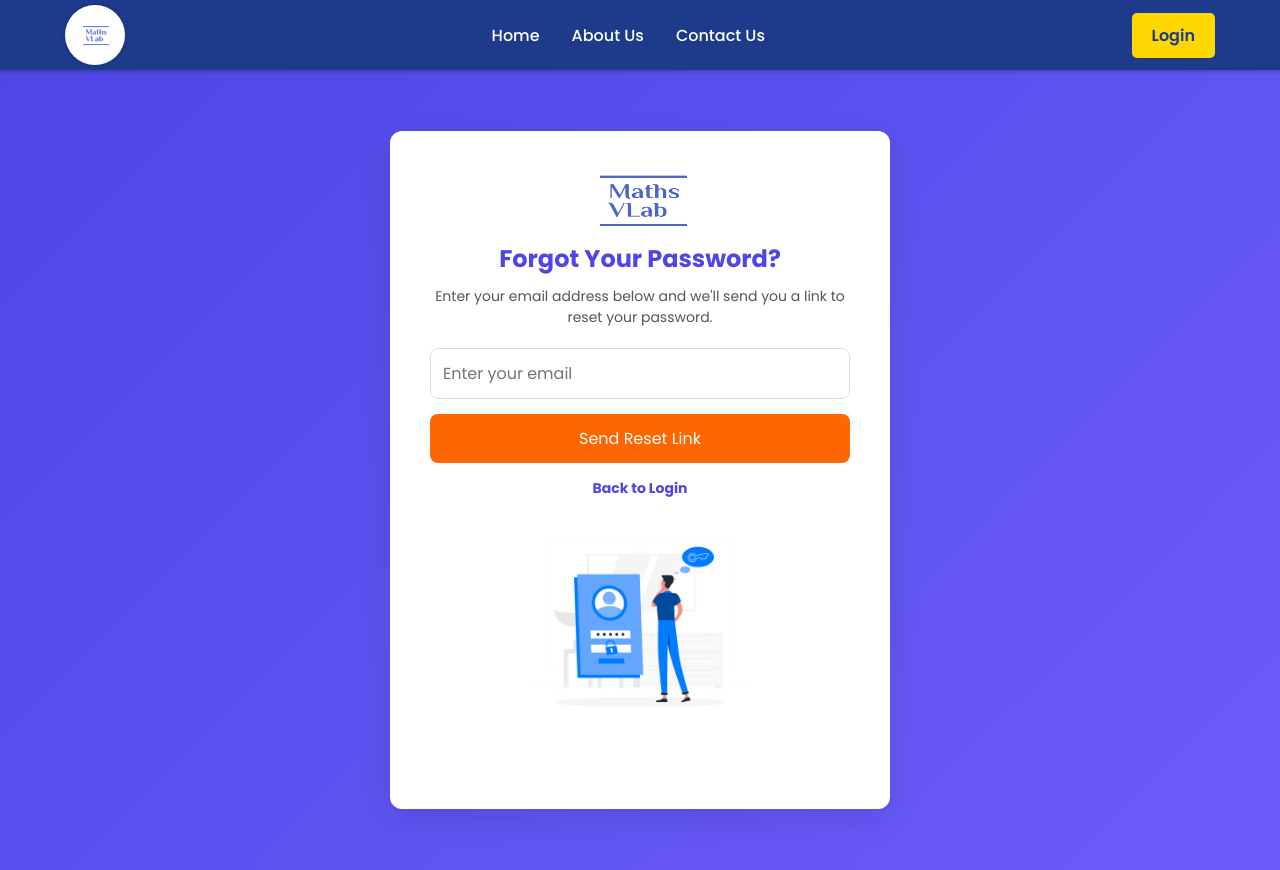
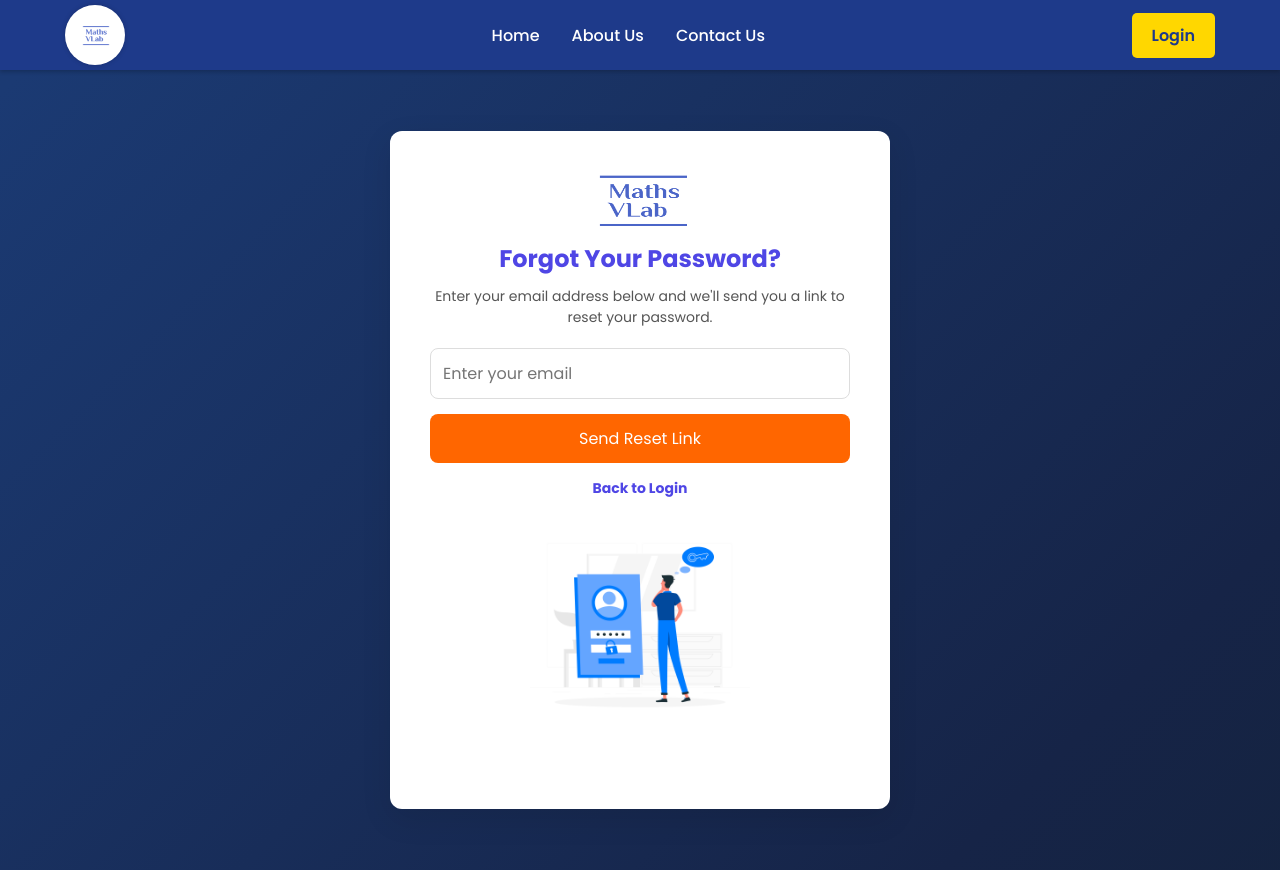
Before and after one commit to sujaldarji/Maths-VLab, a React (Vite) app in the folder client/: page /resetpassword in a window 1280 px wide. Built offline with nearby package versions, Linux system fonts and the light colour scheme.

Commit message:
Final updates

```diff
--- a/client/src/styles/ResetPassword.css
+++ b/client/src/styles/ResetPassword.css
@@ -5,7 +5,6 @@
     align-items: center;
     height: 100vh;
     padding: 20px;
-    background: linear-gradient(135deg, #4f46e5, #6b5dfc);
 }
 
 /* Reset Password Box */
--- a/client/src/styles/forgetpassword.css
+++ b/client/src/styles/forgetpassword.css
@@ -6,7 +6,6 @@
     height: 100vh; /* Ensure it takes the full viewport height */
     flex-direction: column;
     padding: 20px;
-    background: linear-gradient(135deg, #4f46e5, #6b5dfc);
 }
 /* Message Styling */
 .message {
--- a/client/src/styles/signin.css
+++ b/client/src/styles/signin.css
@@ -5,7 +5,6 @@
     align-items: center;
     height: 100vh;
     padding: 20px;
-    background: linear-gradient(135deg, #4f46e5, #6b5dfc);
 }
 
 /* Sign-In Box */
--- a/client/src/styles/signup.css
+++ b/client/src/styles/signup.css
@@ -5,7 +5,6 @@
     align-items: center;
     height: 100vh;
     padding: 20px;
-    background: linear-gradient(135deg, #4f46e5, #6b5dfc);
 }
 
 /* Sign Up Box */
```
